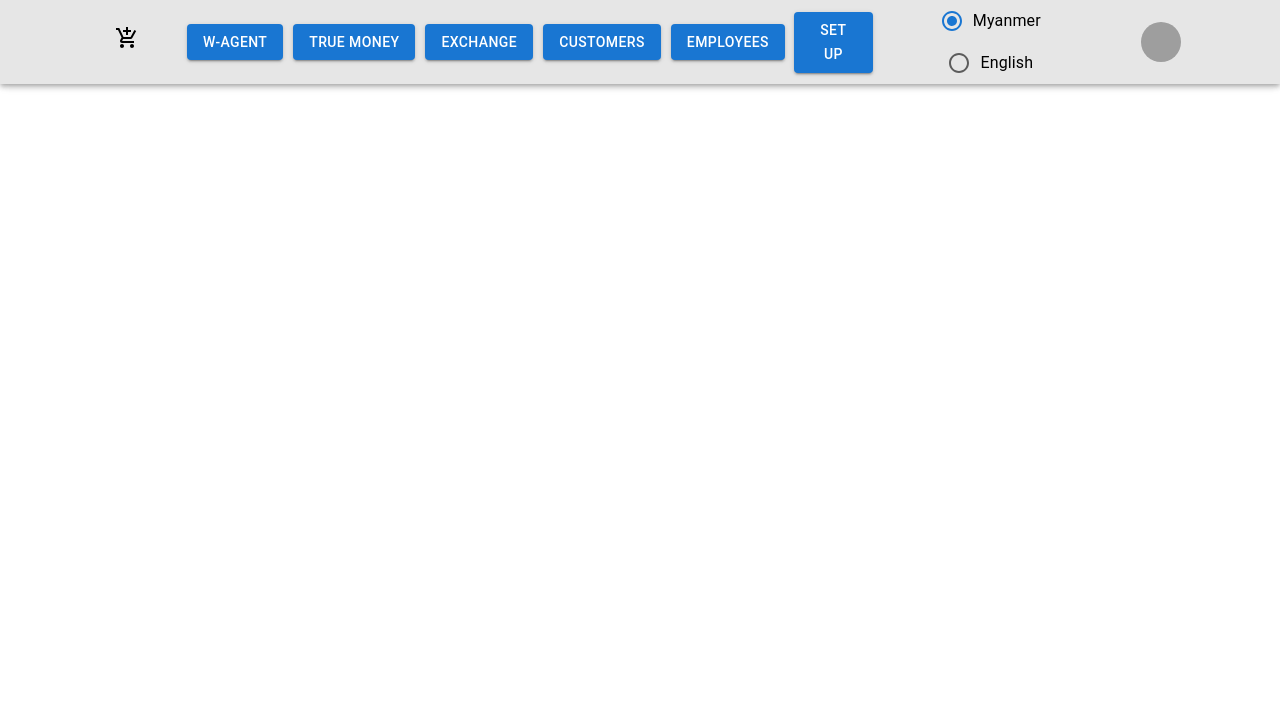
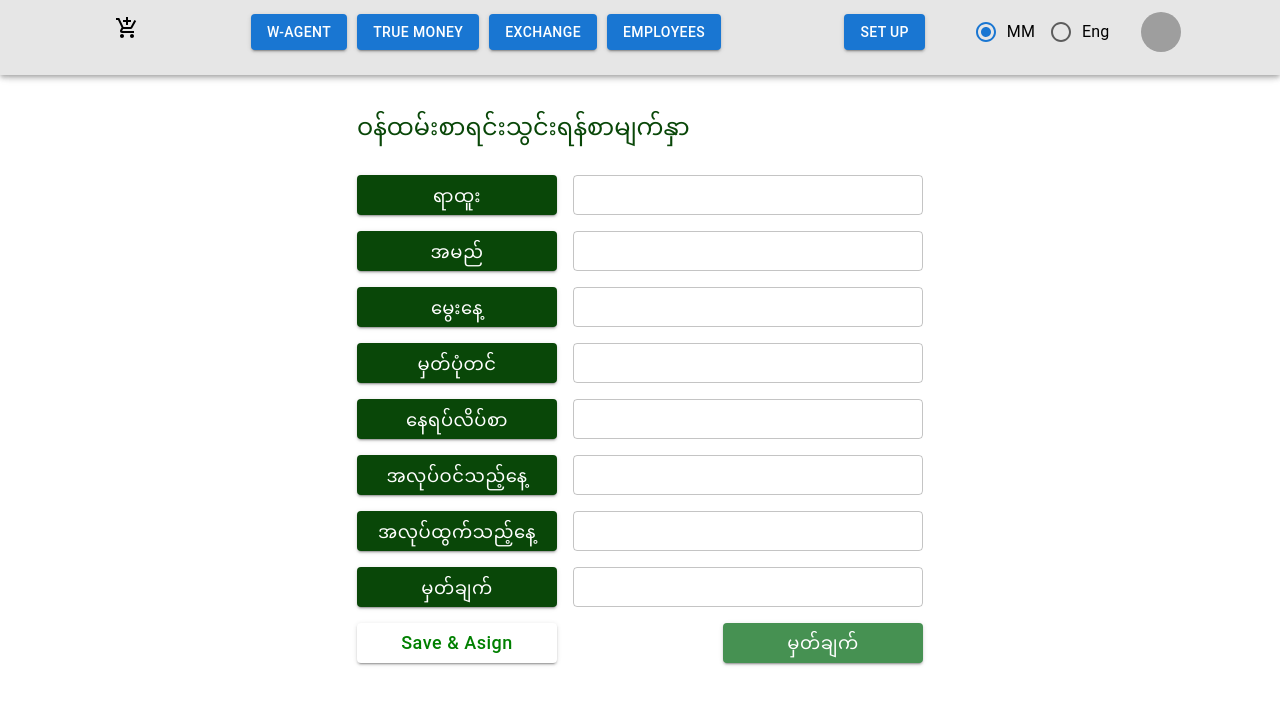
Before and after one commit to nyihtutzaw/HTOO-Exchange, a React (Create React App) app: page /admin/create-employee in a window 1280 px wide. Shown: the top 704 px of the page. Built offline with nearby package versions, Linux system fonts and the light colour scheme; grey boxes are pictures that could not be loaded.

Commit message:
create employees form done

```diff
--- a/src/App.js
+++ b/src/App.js
@@ -1,6 +1,4 @@
 import React from "react";
-import Nav from "./components/navbar/Nav";
-import Employee from "./components/Employee/Employee";
 import {
   BrowserRouter as Router,
   Route,
@@ -17,23 +15,8 @@ import AuthRoute from "./routers/AuthRoute";
 import PirvateRoute from "./routers/PrivateRoute";
 import Admin from "./pages/Admin";
 
-const lists = [
-  "Employee",
-  "Employee",
-  "Employee",
-  "Employee",
-  "Employee",
-  "Employee",
-  "Employee",
-  "Employee",
-  "Employee",
-  "Employee",
-  "Employee",
-  "Employee",
-  "Employee",
-  "Employee",
-  "Employee"
-];
+
+
 function App() {
   return (
     <Router>
--- /dev/null
+++ b/src/components/Employee/CreateEmployee.jsx
@@ -0,0 +1,63 @@
+import { Box, Button, TextField, Typography } from "@mui/material";
+import { Stack } from "@mui/system";
+import React from "react";
+
+const CreateEmployee
+  = () => {
+    return (
+      <div
+        style={{
+          position: "absolute",
+          width: "100%",
+          height: "80%",
+          marginTop: "75px",
+          display: "flex", justifyContent: "center", alignItems: "center"
+        }}
+      >
+        <Box sx={{ margin: "30px", }}>
+          <Typography variant="h5" color="#094708" ml={2} mb={4}>ဝန်ထမ်းစာရင်းသွင်းရန်စာမျက်နှာ
+          </Typography>
+          <Stack spacing={2} direction="row" m={2}>
+            <Button variant="contained" size="small" sx={{ backgroundColor: "#094708", minWidth: "200px", fontSize: "18px" }}>ရာထူး</Button>
+            <TextField type="text" label="" variant="outlined" size="small" sx={{ width: "350px" }} />
+          </Stack>
+          <Stack spacing={2} direction="row" m={2}>
+            <Button variant="contained" size="small" sx={{ backgroundColor: "#094708", minWidth: "200px", fontSize: "18px" }}>အမည်</Button>
+            <TextField type="text" label="" variant="outlined" size="small" sx={{ width: "350px" }} />
+          </Stack>
+          <Stack spacing={2} direction="row" m={2}>
+            <Button variant="contained" size="small" sx={{ backgroundColor: "#094708", minWidth: "200px", fontSize: "18px" }}>မွေးနေ့</Button>
+            <TextField type="text" label="" variant="outlined" size="small" sx={{ width: "350px" }} />
+          </Stack>
+          <Stack spacing={2} direction="row" m={2}>
+            <Button variant="contained" size="small" sx={{ backgroundColor: "#094708", minWidth: "200px", fontSize: "18px" }}>မှတ်ပုံတင်</Button>
+            <TextField type="text" label="" variant="outlined" size="small" sx={{ width: "350px" }} />
+          </Stack>
+          <Stack spacing={2} direction="row" m={2}>
+            <Button variant="contained" size="small" sx={{ backgroundColor: "#094708", minWidth: "200px", fontSize: "18px" }}>နေရပ်လိပ်စာ</Button>
+            <TextField type="text" label="" variant="outlined" size="small" sx={{ width: "350px" }} />
+          </Stack>
+          <Stack spacing={2} direction="row" m={2}>
+            <Button variant="contained" size="small" sx={{ backgroundColor: "#094708", minWidth: "200px", fontSize: "18px" }}>အလုပ်ဝင်သည့်နေ့</Button>
+            <TextField type="text" label="" variant="outlined" size="small" sx={{ width: "350px" }} />
+          </Stack>
+          <Stack spacing={2} direction="row" m={2}>
+            <Button variant="contained" size="small" sx={{ backgroundColor: "#094708", minWidth: "200px", fontSize: "18px" }}>အလုပ်ထွက်သည့်နေ့</Button>
+            <TextField type="text" label="" variant="outlined" size="small" sx={{ width: "350px" }} />
+          </Stack>
+          <Stack spacing={2} direction="row" m={2}>
+            <Button variant="contained" size="small" sx={{ backgroundColor: "#094708", minWidth: "200px", fontSize: "18px" }}>မှတ်ချက်</Button>
+            <TextField type="text" label="" variant="outlined" size="small" sx={{ width: "350px" }} />
+          </Stack>
+          <Stack spacing={2} direction="row" m={2} sx={{ display: "flex", justifyContent: "space-between", alignItems: "center"}}>
+            <Button variant="contained" size="small" sx={{ backgroundColor: "#fff", minWidth: "200px", fontSize: "18px", color: "green", textTransform: "none" }}>Save & Asign</Button>
+            <Button variant="contained" size="small" sx={{ backgroundColor: "#469152", minWidth: "200px", fontSize: "18px" }}>မှတ်ချက်</Button>
+          </Stack>
+        </Box>
+
+      </div>
+    );
+  };
+
+export default CreateEmployee
+  ;
--- a/src/components/Employee/Employee.jsx
+++ /dev/null
@@ -1,20 +0,0 @@
-import { Typography } from "@mui/material";
-import React from "react";
-
-const Employee = () => {
-  return (
-    <div
-      style={{
-        position: "absolute",
-        width: "100%",
-        height: "120%",
-        backgroundColor: "green",
-        marginTop: "75px"
-      }}
-    >
-      <Typography color="red">Employee</Typography>
-    </div>
-  );
-};
-
-export default Employee;
--- a/src/components/navbar/Navbar.js
+++ b/src/components/navbar/Navbar.js
@@ -15,21 +15,24 @@ import {
   FormControl,
   RadioGroup,
   FormControlLabel,
-  Radio
+  Radio,
+  Select,
+  InputLabel,
+  Fade
 } from "@mui/material";
 import React, { useState } from "react";
 import AddShoppingCartIcon from "@mui/icons-material/AddShoppingCart";
 import DrawerComp from "../drewer/DrawerComp";
-import Employee from "../Employee/Employee";
 import Customer from "../customer/Customer";
 import { Link } from "react-router-dom";
+import CreateEmployee from "../Employee/CreateEmployee";
 const settings = ["Profile", "Account", "Dashboard", "Logout"];
 
 const lists = [
   {
     name: "W-Agent",
     route: "employee",
-    element: <Employee />
+    element: <CreateEmployee />
   },
   {
     name: "True Money",
@@ -39,17 +42,12 @@ const lists = [
   {
     name: "Exchange",
     route: "employee",
-    element: <Employee />
-  },
-  {
-    name: "Customers",
-    route: "customer",
-    element: <Customer />
+    element: <CreateEmployee />
   },
   {
     name: "Employees",
-    route: "employee",
-    element: <Employee />
+    route: "create-employee",
+    element: <CreateEmployee />
   }
 ];
 
@@ -57,7 +55,7 @@ const menus = [
   {
     name: "W-Agent",
     route: "employee",
-    element: <Employee />
+    element: <CreateEmployee />
   },
   {
     name: "True Money",
@@ -67,7 +65,7 @@ const menus = [
   {
     name: "Exchange",
     route: "employee",
-    element: <Employee />
+    element: <CreateEmployee />
   },
   {
     name: "Customers",
@@ -76,8 +74,8 @@ const menus = [
   },
   {
     name: "Employees",
-    route: "employee",
-    element: <Employee />
+    route: "create-employee",
+    element: <CreateEmployee/>
   }
 ];
 
@@ -89,6 +87,7 @@ const Navbar = () => {
   const [anchorElUser, setAnchorElUser] = useState(null);
   const [anchorElUsers, setAnchorElUsers] = useState(null);
   const [buttonLabel, setButtonLabel] = useState("Set Up");
+  const [age, setAge] = React.useState('');
 
   // console.log(age);
 
@@ -106,6 +105,21 @@ const Navbar = () => {
 
   const handleCloseUser = () => {
     setAnchorElUsers(null);
+  };
+
+  const handleChange = (e) => {
+    setAge(e.target.value);
+  };
+
+  // console.log(age);
+
+  const [anchorEl, setAnchorEl] = React.useState(null);
+  const open = Boolean(anchorEl);
+  const handleClick = (event) => {
+    setAnchorEl(event.currentTarget);
+  };
+  const handleClose = () => {
+    setAnchorEl(null);
   };
 
   return (
@@ -143,13 +157,13 @@ const Navbar = () => {
                   to={lab.route}
                   style={{ textDecoration: "none" }}
                 >
-                  <Button sx={{ margin: "5px" }} variant="contained">
+                  <Button sx={{ margin: "5px" }} variant="contained" >
                     {lab.name}
                   </Button>
                 </Link>
               ))}
             </Grid>
-            <Grid item xs={1}>
+            <Grid item xs={2}>
               <Box
                 sx={{
                   flexGrow: 0,
@@ -160,7 +174,7 @@ const Navbar = () => {
                 }}
               >
                 <Tooltip title="Open settings">
-                  <Button variant="contained" onClick={handleOpenUser}>
+                  <Button variant="contained" sx={{ margin: "5px" }} onClick={handleOpenUser}>
                     {buttonLabel}
                   </Button>
                 </Tooltip>
@@ -196,7 +210,7 @@ const Navbar = () => {
                 </Menu>
               </Box>
             </Grid>
-            <Grid item xs={2}>
+            <Grid item xs={1}>
               <FormControl
                 sx={{
                   display: "flex",
@@ -215,18 +229,19 @@ const Navbar = () => {
                     justifyContent: "center",
                     alignItems: "center",
                     textAlign: "center",
-                    color: "black"
+                    color: "black",
+                    flexWrap: "nowrap"
                   }}
                 >
                   <FormControlLabel
                     value="mm"
                     control={<Radio />}
-                    label="Myanmer"
+                    label="MM"
                   />
                   <FormControlLabel
                     value="eng"
                     control={<Radio />}
-                    label="English"
+                    label="Eng"
                   />
                 </RadioGroup>
               </FormControl>
--- a/src/pages/Admin.jsx
+++ b/src/pages/Admin.jsx
@@ -1,7 +1,7 @@
 import { Box } from "@mui/material";
 import Nav from "../components/navbar/Nav";
 import { Routes, Route, Navigate } from "react-router-dom";
-import Employee from "../components/Employee/Employee";
+import CreateEmployee from "../components/Employee/CreateEmployee";
 import Customer from "../components/customer/Customer";
 import BankName from "../components/bank_name/BankName";
 import Navbar from "../components/navbar/Navbar";
@@ -23,9 +23,9 @@ const Admin = () => {
       <Routes>
         <Route
           path="/"
-          element={<Navigate to="/admin/employee"></Navigate>}
+          element={<Navigate to="/admin/create-employee"></Navigate>}
         ></Route>
-        <Route path="employee" element={<Employee />} />
+        <Route path="create-employee" element={<CreateEmployee />} />
         <Route path="customer" element={<Customer />} />
         <Route path="bank-name" element={<BankName />} />
         {/* {pages.map((page) => (
```
Also changed, not shown: 1 other file (tests, documents, lock files or other folders).
